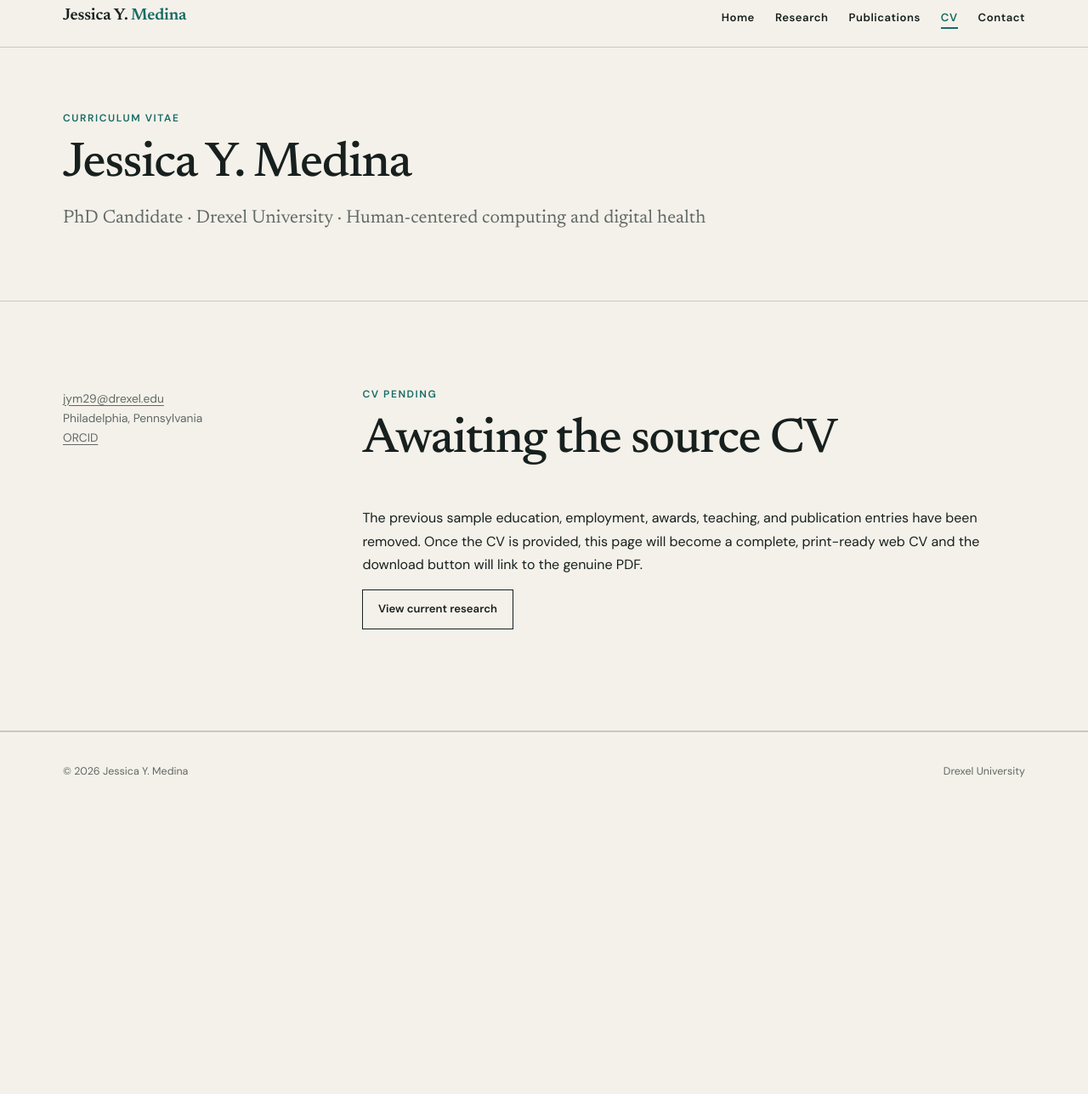
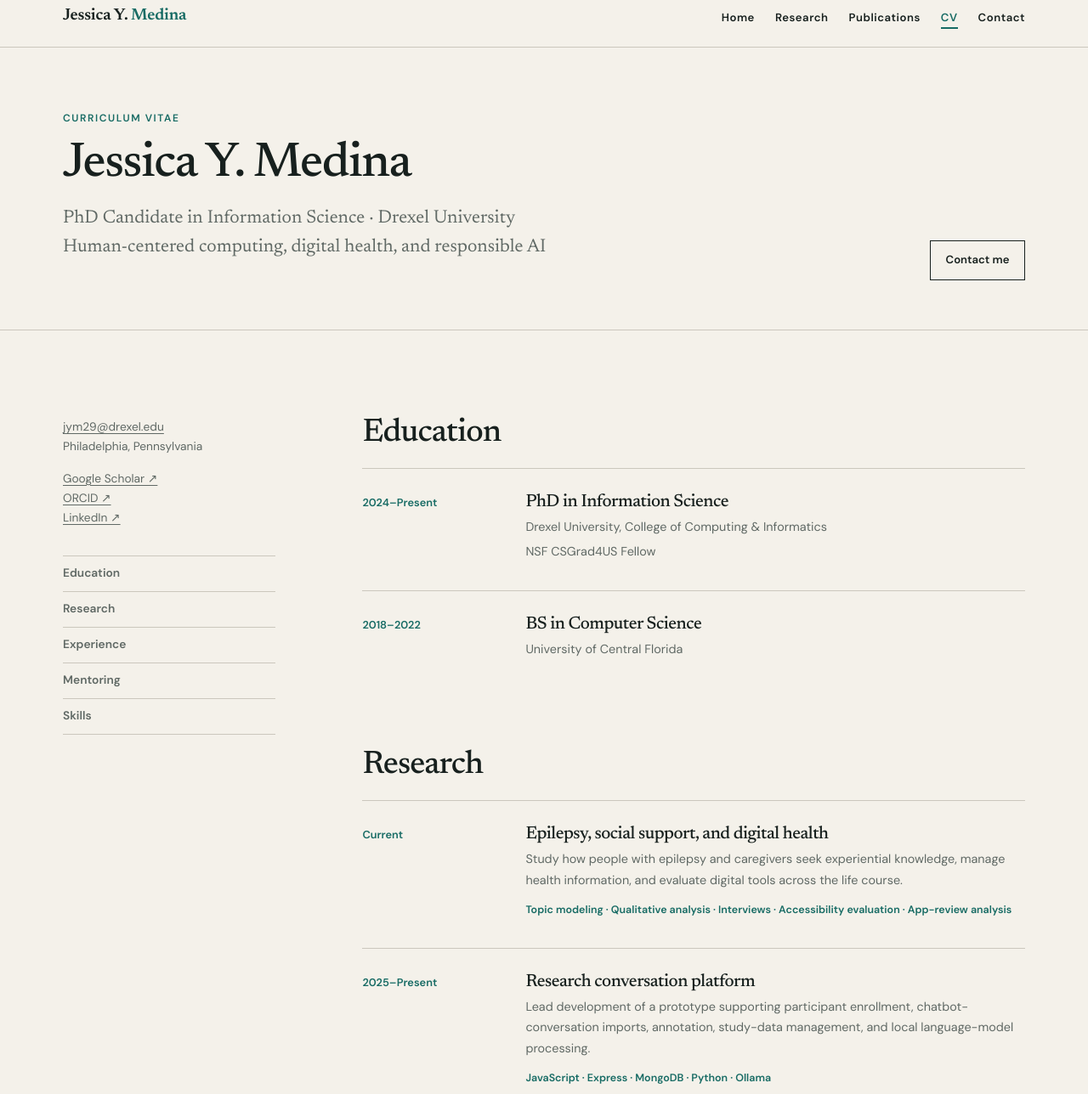
Before and after one commit to jessmedina20/Website, a plain HTML site: page cv.html in a window 1280 px wide. Shown: the part 17-1305 px from the top of the page at 85% size. Before the commit the page ends 972 px from the top, so only its background shows below. Drawn offline with Linux system fonts and the light colour scheme.

Commit message:
update to cv page

```diff
--- a/assets/css/styles.css
+++ b/assets/css/styles.css
@@ -138,11 +138,19 @@ details.bib pre { position: absolute; right: 0; z-index: 10; width: min(430px, 8
 .course-role { font-size: .78rem; color: var(--muted); text-align: right; }
 .cv-header { display: flex; justify-content: space-between; gap: 2rem; align-items: end; }
 .cv-layout { display: grid; grid-template-columns: 250px 1fr; gap: clamp(3rem, 8vw, 7rem); }
-.cv-aside { color: var(--muted); font-size: .86rem; }
+.cv-aside { align-self: start; position: sticky; top: 104px; color: var(--muted); font-size: .86rem; }
+.cv-jump { display: grid; margin-top: 2rem; border-top: 1px solid var(--line); }
+.cv-jump a { padding: .55rem 0; border-bottom: 1px solid var(--line); text-decoration: none; font-weight: 600; }
+.cv-section { scroll-margin-top: 100px; margin-bottom: 4.5rem; }
+.cv-section h2 { margin-bottom: 1.25rem; font-size: clamp(1.8rem, 3vw, 2.5rem); }
 .cv-block { display: grid; grid-template-columns: 160px 1fr; gap: 2rem; padding-block: 1.8rem; border-top: 1px solid var(--line); }
 .cv-block time { color: var(--teal); font-size: .8rem; font-weight: 600; font-variant-numeric: tabular-nums; }
 .cv-block h3 { font-size: 1.3rem; margin-bottom: .35rem; }
 .cv-block p { color: var(--muted); font-size: .9rem; margin-bottom: .3rem; }
+.cv-block .cv-meta { margin-top: .8rem; color: var(--teal); font-size: .78rem; font-weight: 600; }
+.cv-skills { display: grid; grid-template-columns: 1fr 1fr; gap: 0 2rem; border-top: 1px solid var(--line); }
+.cv-skills p { margin: 0; padding: 1.35rem 0; border-bottom: 1px solid var(--line); color: var(--muted); }
+.cv-skills strong { color: var(--ink); }
 .contact-layout { display: grid; grid-template-columns: 1fr 1fr; gap: 5rem; }
 .contact-panel { background: var(--teal); color: white; padding: clamp(2rem, 5vw, 4rem); }
 .contact-panel h2 { font-size: 2.4rem; }
@@ -167,6 +175,7 @@ details.bib pre { position: absolute; right: 0; z-index: 10; width: min(430px, 8
   .project-row { grid-template-columns: 1fr; }
   .project-row:nth-child(even) .figure { order: initial; }
   .deep-project .project-sticky { position: static; }
+  .cv-aside { position: static; }
   .pub { grid-template-columns: 1fr; }
   .pub-links { justify-content: flex-start; }
   .course { grid-template-columns: 1fr; gap: .5rem; }
@@ -185,6 +194,7 @@ details.bib pre { position: absolute; right: 0; z-index: 10; width: min(430px, 8
   details.bib pre { position: static; width: 100%; margin-top: .75rem; }
   .project-details { grid-template-columns: 1fr; }
   .news-item, .cv-block { grid-template-columns: 1fr; gap: .5rem; }
+  .cv-skills { grid-template-columns: 1fr; }
   .footer-wrap { flex-direction: column; gap: .5rem; }
 }
 
--- a/cv.html
+++ b/cv.html
@@ -1,4 +1,67 @@
-<!doctype html><html lang="en"><head><meta charset="utf-8"><meta name="viewport" content="width=device-width,initial-scale=1"><meta name="description" content="Curriculum vitae of Jessica Y. Medina."><title>CV — Jessica Y. Medina</title><link rel="stylesheet" href="assets/css/styles.css"></head><body>
-<a class="skip-link" href="#main">Skip to content</a><header class="site-header"><nav class="nav-wrap" aria-label="Primary"><a class="brand" href="index.html">Jessica Y. <span>Medina</span></a><button class="menu-toggle" aria-expanded="false" aria-controls="nav-links">Menu</button><ul class="nav-links" id="nav-links"><li><a href="index.html">Home</a></li><li><a href="research.html">Research</a></li><li><a href="publications.html">Publications</a></li><li><a href="teaching.html">Teaching</a></li><li><a href="cv.html" aria-current="page">CV</a></li><li><a href="contact.html">Contact</a></li></ul></nav></header>
-<main id="main"><header class="page-intro"><div class="container cv-header"><div><span class="label">Curriculum vitae</span><h1>Jessica Y. Medina</h1><p>PhD Candidate · Drexel University · Human-centered computing and digital health</p></div></div></header><section class="section"><div class="container cv-layout"><aside class="cv-aside"><p><a href="mailto:jym29@drexel.edu">jym29@drexel.edu</a><br>Philadelphia, Pennsylvania<br><a href="https://orcid.org/0000-0003-3420-7424">ORCID</a></p></aside><div><span class="label">CV pending</span><h2>Awaiting the source CV</h2><p>The previous sample education, employment, awards, teaching, and publication entries have been removed. Once the CV is provided, this page will become a complete, print-ready web CV and the download button will link to the genuine PDF.</p><p><a class="button" href="research.html">View current research</a></p></div></div></section></main>
-<footer class="site-footer"><div class="container footer-wrap"><p>© <span data-year></span> Jessica Y. Medina</p><p>Drexel University</p></div></footer><script src="assets/js/main.js"></script></body></html>
+<!doctype html>
+<html lang="en">
+<head>
+  <meta charset="utf-8">
+  <meta name="viewport" content="width=device-width,initial-scale=1">
+  <meta name="description" content="Curriculum vitae of Jessica Y. Medina, a PhD Candidate at Drexel University working in human-centered computing and digital health.">
+  <title>CV — Jessica Y. Medina</title>
+  <link rel="stylesheet" href="assets/css/styles.css?v=7">
+</head>
+<body>
+<a class="skip-link" href="#main">Skip to content</a>
+<header class="site-header"><nav class="nav-wrap" aria-label="Primary"><a class="brand" href="index.html">Jessica Y. <span>Medina</span></a><button class="menu-toggle" aria-expanded="false" aria-controls="nav-links">Menu</button><ul class="nav-links" id="nav-links"><li><a href="index.html">Home</a></li><li><a href="research.html">Research</a></li><li><a href="publications.html">Publications</a></li><li><a href="teaching.html">Teaching</a></li><li><a href="cv.html" aria-current="page">CV</a></li><li><a href="contact.html">Contact</a></li></ul></nav></header>
+
+<main id="main">
+  <header class="page-intro">
+    <div class="container cv-header">
+      <div><span class="label">Curriculum vitae</span><h1>Jessica Y. Medina</h1><p>PhD Candidate in Information Science · Drexel University<br>Human-centered computing, digital health, and responsible AI</p></div>
+      <a class="button no-print" href="mailto:jym29@drexel.edu">Contact me</a>
+    </div>
+  </header>
+
+  <section class="section">
+    <div class="container cv-layout">
+      <aside class="cv-aside">
+        <p><a href="mailto:jym29@drexel.edu">jym29@drexel.edu</a><br>Philadelphia, Pennsylvania</p>
+        <p><a href="https://scholar.google.com/citations?user=wNJn3vYAAAAJ&amp;hl=en">Google Scholar ↗</a><br><a href="https://orcid.org/0000-0003-3420-7424">ORCID ↗</a><br><a href="https://www.linkedin.com/in/jessica-medina-5552b8173/">LinkedIn ↗</a></p>
+        <nav class="cv-jump no-print" aria-label="CV sections"><a href="#education">Education</a><a href="#research">Research</a><a href="#experience">Experience</a><a href="#mentoring">Mentoring</a><a href="#skills">Skills</a></nav>
+      </aside>
+
+      <div class="cv-main">
+        <section class="cv-section" id="education"><h2>Education</h2>
+          <article class="cv-block"><time>2024–Present</time><div><h3>PhD in Information Science</h3><p>Drexel University, College of Computing &amp; Informatics</p><p>NSF CSGrad4US Fellow</p></div></article>
+          <article class="cv-block"><time>2018–2022</time><div><h3>BS in Computer Science</h3><p>University of Central Florida</p></div></article>
+        </section>
+
+        <section class="cv-section" id="research"><h2>Research</h2>
+          <article class="cv-block"><time>Current</time><div><h3>Epilepsy, social support, and digital health</h3><p>Study how people with epilepsy and caregivers seek experiential knowledge, manage health information, and evaluate digital tools across the life course.</p><p class="cv-meta">Topic modeling · Qualitative analysis · Interviews · Accessibility evaluation · App-review analysis</p></div></article>
+          <article class="cv-block"><time>2025–Present</time><div><h3>Research conversation platform</h3><p>Lead development of a prototype supporting participant enrollment, chatbot-conversation imports, annotation, study-data management, and local language-model processing.</p><p class="cv-meta">JavaScript · Express · MongoDB · Python · Ollama</p></div></article>
+          <article class="cv-block"><time>2026</time><div><h3>Peer-reviewed research in responsible AI</h3><p>Contribute to studies of teen overreliance on AI companions, community support, and how responsibility is distributed among young people, caregivers, communities, and platforms.</p><p><a class="text-link" href="publications.html">View all peer-reviewed publications →</a></p></div></article>
+        </section>
+
+        <section class="cv-section" id="experience"><h2>Professional experience</h2>
+          <article class="cv-block"><time>2023–2024</time><div><h3>Software Engineer Associate</h3><p>Lockheed Martin, Rotary and Mission Systems · Orlando, Florida</p><p>Refactored and modernized C++ software, validated preserved functionality through testing and code review, updated software-design documentation, and worked within a cross-functional Agile team.</p></div></article>
+          <article class="cv-block"><time>2021–2023</time><div><h3>Full Stack Developer</h3><p>Eight Eleven Group for AdventHealth · Orlando, Florida</p><p>Led a three-person team developing a web application for Epic EHR device inventory and testing. Contributed across React, Node.js, Express, and MySQL and implemented GitHub Actions workflows for CI/CD.</p></div></article>
+        </section>
+
+        <section class="cv-section" id="mentoring"><h2>Mentoring and technical leadership</h2>
+          <article class="cv-block"><time>2025–2026</time><div><h3>EpiConnect+ senior design teams</h3><p>Mentored 12 students across two teams building an epilepsy self-management mobile application prototype; defined requirements and reviewed a React Native, TypeScript, Node.js, Express, and MongoDB codebase.</p></div></article>
+          <article class="cv-block"><time>2025–2026</time><div><h3>Student research mentorship</h3><p>Mentored graduate and undergraduate research assistants contributing to digital-health and responsible-AI research at Drexel University.</p></div></article>
+        </section>
+
+        <section class="cv-section"><h2>Awards and fellowships</h2>
+          <article class="cv-block"><time>2024</time><div><h3>NSF CSGrad4US Fellowship</h3><p>National Science Foundation</p></div></article>
+        </section>
+
+        <section class="cv-section" id="skills"><h2>Technical skills</h2>
+          <div class="cv-skills"><p><strong>Programming</strong><br>C++, Python, JavaScript, TypeScript</p><p><strong>Web and data</strong><br>React, React Native, Node.js, Express, MySQL, MongoDB</p><p><strong>Research methods</strong><br>NLP, topic modeling, qualitative coding, interviews, psycholinguistic analysis, accessibility evaluation</p><p><strong>Tools and practice</strong><br>Git, GitHub Actions, Linux, Jira, Confluence, Agile development, code review, software testing</p></div>
+        </section>
+      </div>
+    </div>
+  </section>
+</main>
+
+<footer class="site-footer"><div class="container footer-wrap"><p>© <span data-year></span> Jessica Y. Medina</p><p>Drexel University · Philadelphia, Pennsylvania</p></div></footer>
+<script src="assets/js/main.js"></script>
+</body>
+</html>
```
Also changed, not shown: 2 other files.
